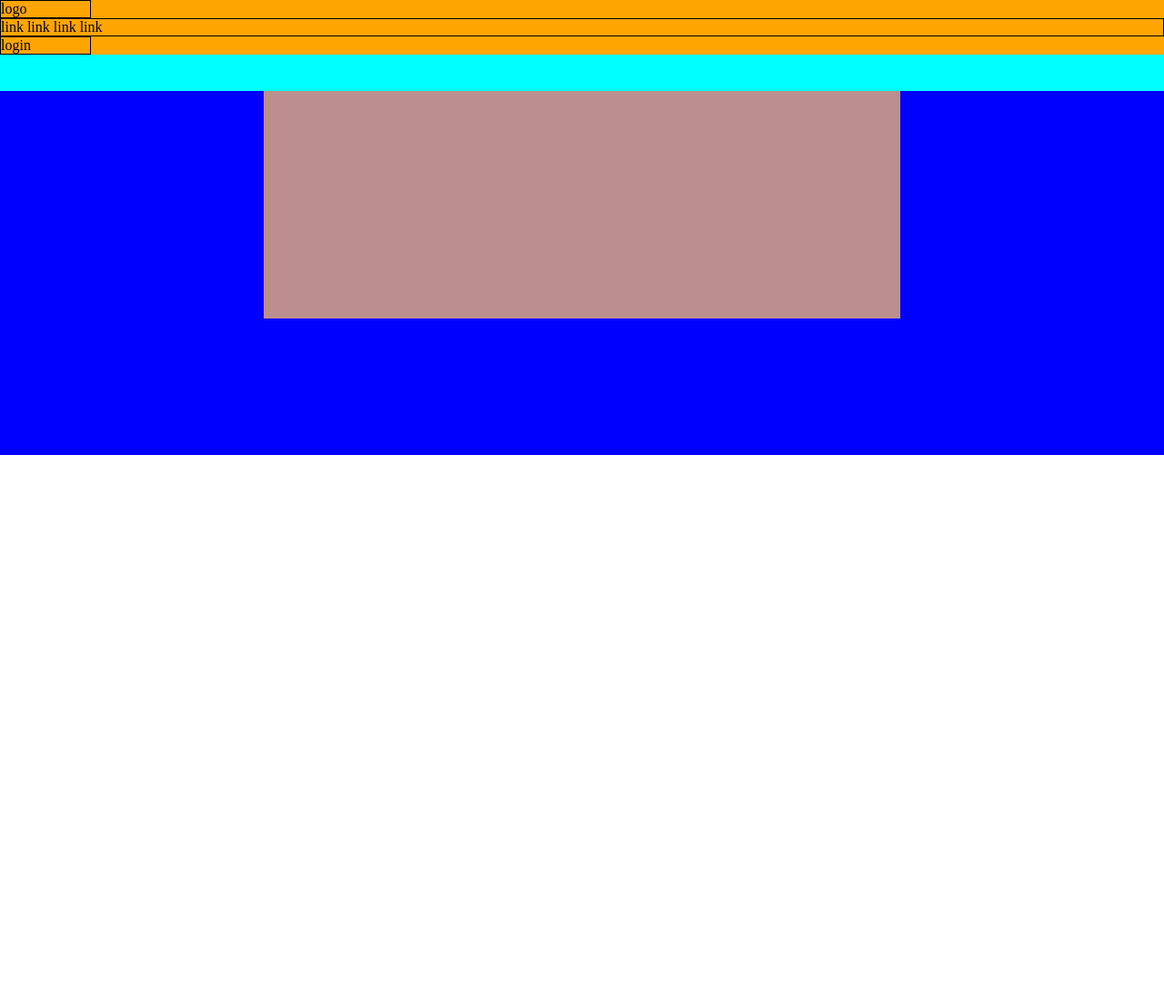
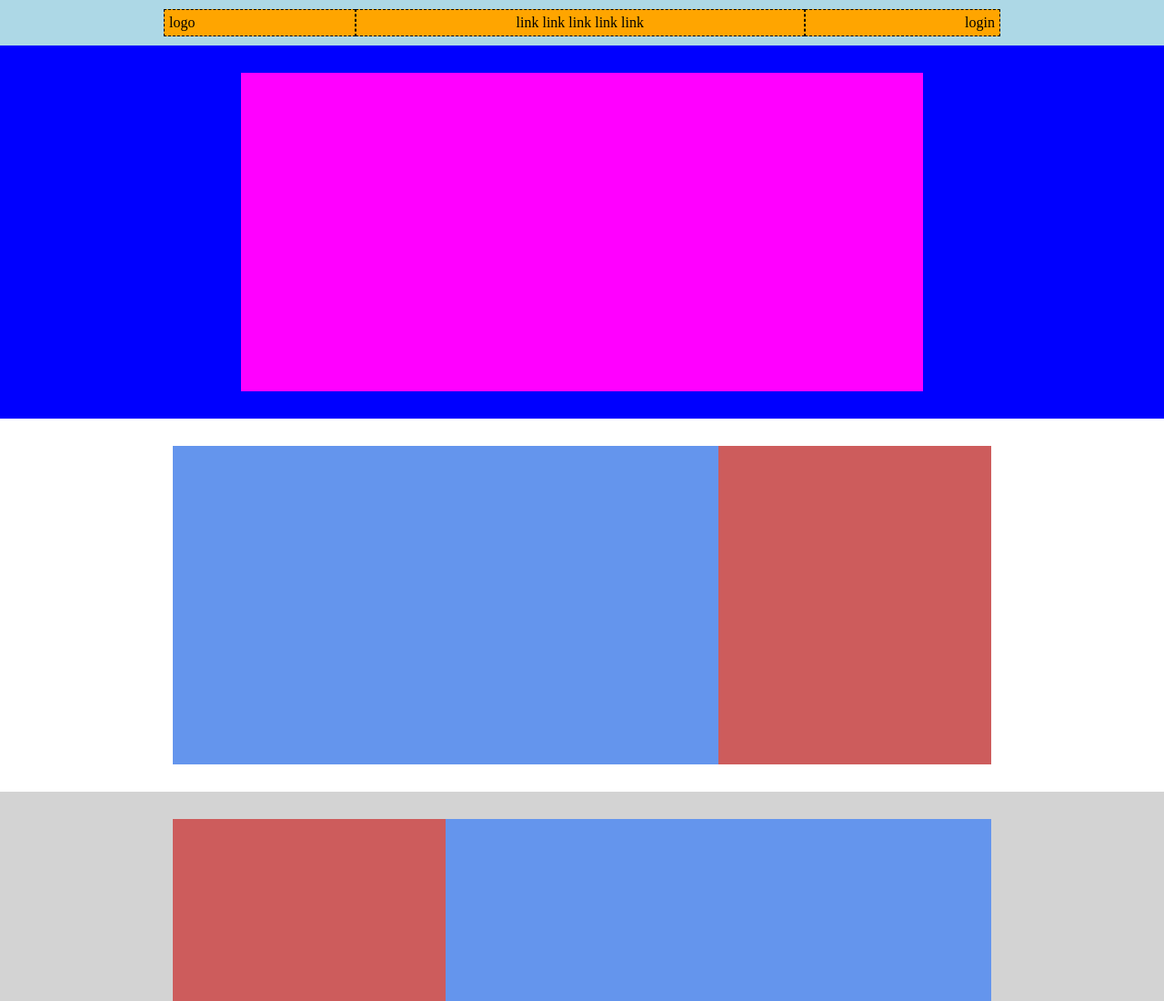
Before and after one commit to IrynaVelykholova/htmlcss-struttura-discord, a plain HTML site: page index.html in a window 1280 px wide. Shown: the top 1100 px of the page at 91% size. Before the commit the page ends 800 px from the top, so only its background shows below. Drawn offline with Linux system fonts and the light colour scheme.

Commit message:
nav + main corretto

```diff
--- a/css/style.css
+++ b/css/style.css
@@ -1,32 +1,83 @@
-* {
+*{
     margin: 0;
     padding: 0;
     box-sizing: border-box;
 }
-.nav-space, .header, {
-    max-width: 980px;
+/* LOGO */
+header{
+    background-color: lightblue;
+    padding-top: 10px;
+    padding-bottom: 10px;
+}
+nav {
+    max-width: 920px;
     width: 100%;
-}
-.nav-space {
-    background-color: aqua;
-    min-height: 100px;
-}
-.nav-container {
     background-color: orange;
+    margin:  auto;
+    display: flex;
+    justify-content: space-between;
 }
 .logo, .link, .login {
-    border: 1px solid black;
+    border: dashed 1px black;
+    padding: 5px;
 }
-.logo, .login {
-    width: 100px;
+.logo {
+    flex-grow: 1;
 }
-header {
+.link {
+    flex-grow: 2;
+    text-align: center;
+}
+.login {
+    flex-grow: 1;
+    text-align: end;
+}
+/* MAIN */
+.section {
+    padding-top: 30px;
+    padding-bottom: 30px;
+}
+/* PRIMO BLOCCO  */
+.first-section {
     background-color: blue;
-    min-height: 400px;
 }
-.header-container {
-    background-color: rosybrown;
-    width: 700px;
-    min-height: 250px;
+.first-container {
+    max-width: 750px;
+    width: 100%;
     margin: auto;
+    background-color: fuchsia;
+    height: 350px;
 }
+/* SECONDO BLOCCO  */
+.second-section, .fourth-section {
+    background-color: white;
+}
+.second-container, .third-container, .fourth-container {
+    display: flex;
+    justify-content: center;
+}
+.img {
+    max-width: 600px;
+    width: 100%;
+    height: 350px;
+    background-color: cornflowerblue;
+}
+.text {
+    max-width: 300px;
+    width: 100%;
+    background-color: indianred;
+    height: 350px;
+}
+/* TERZO BLOCCO
+ */
+.third-section, .fifth-section {
+    background-color: lightgray;
+}
+/* QUINTO BLOCCO  */
+.fifth-container {
+    background-color: green;
+    max-width: 900px;
+    width: 100%;
+    margin: auto;
+    height: 500px;
+}
--- a/index.html
+++ b/index.html
@@ -8,15 +8,55 @@
     <link rel="stylesheet" href="css/style.css">
 </head>
 <body>
-    <nav class="nav-space">
-        <div class="nav-container">
-            <div class="logo">logo</div>
-            <div class="link">link link link link</div>
-            <div class="login">login</div>
-        </div>
-    </nav>
     <header>
-        <div class="header-container"></div>
+        <nav>
+            <div class="logo">logo
+            </div>
+            <div class="link">
+                <span>link</span>
+                <span>link</span>
+                <span>link</span>
+                <span>link</span>
+                <span>link</span>
+            </div>
+            <div class="login">login
+            </div>
+        </nav>
     </header>
+    <main>
+        <!-- PRIMO BLOCCO  -->
+        <section class="section first-section">
+            <div class="first-container"></div>
+        </section>
+        <!-- SECONDO BLOCCO  -->
+        <section class="section second-section">
+            <div class="second-container">
+                <div class="img"></div>
+                <div class="text"></div>
+            </div>
+        </section>
+        <!-- TERZO BLOCCO -->
+        <section class="section third-section">
+            <div class="third-container">
+                <div class="text"></div>
+                <div class="img"></div>
+            </div>
+        </section>
+        <!-- QUARTO BLOCCO  -->
+        <section class="section fourth-section">
+            <div class="fourth-container">
+                <div class="img"></div>
+                <div class="text"></div>
+            </div>
+        </section>
+        <!-- QUINTO BLOCCO  -->
+        <section class="section fifth-section">
+            <div class="fifth-container"></div>
+        </section>
+
+
+
+    </main>
+
 </body>
 </html>
```
